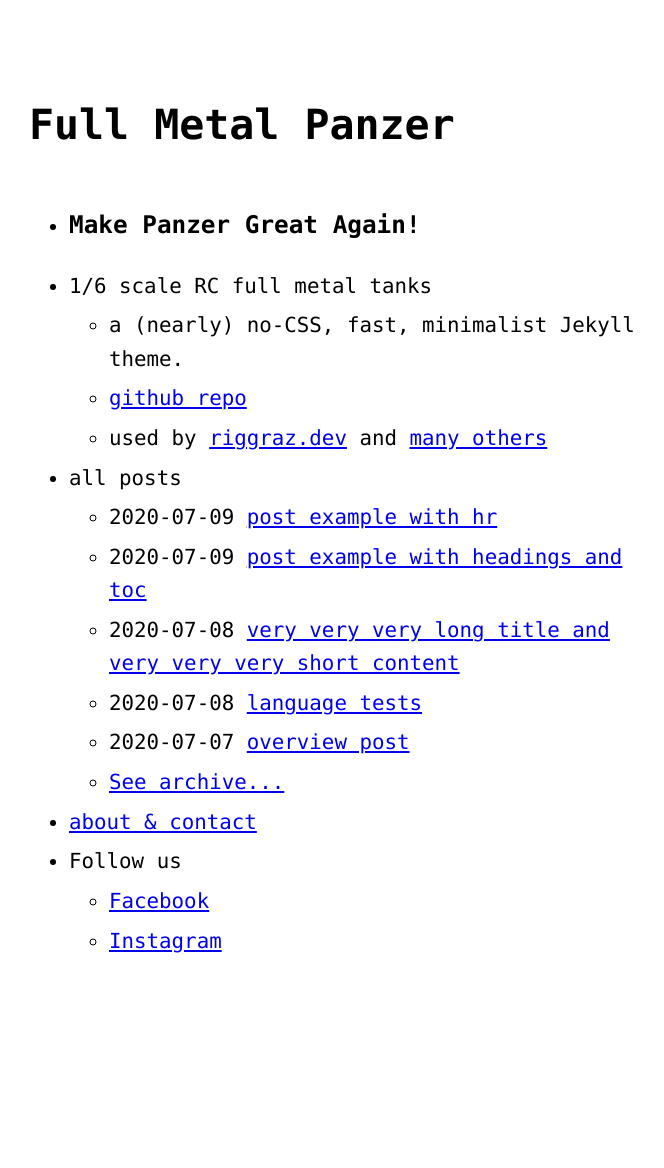
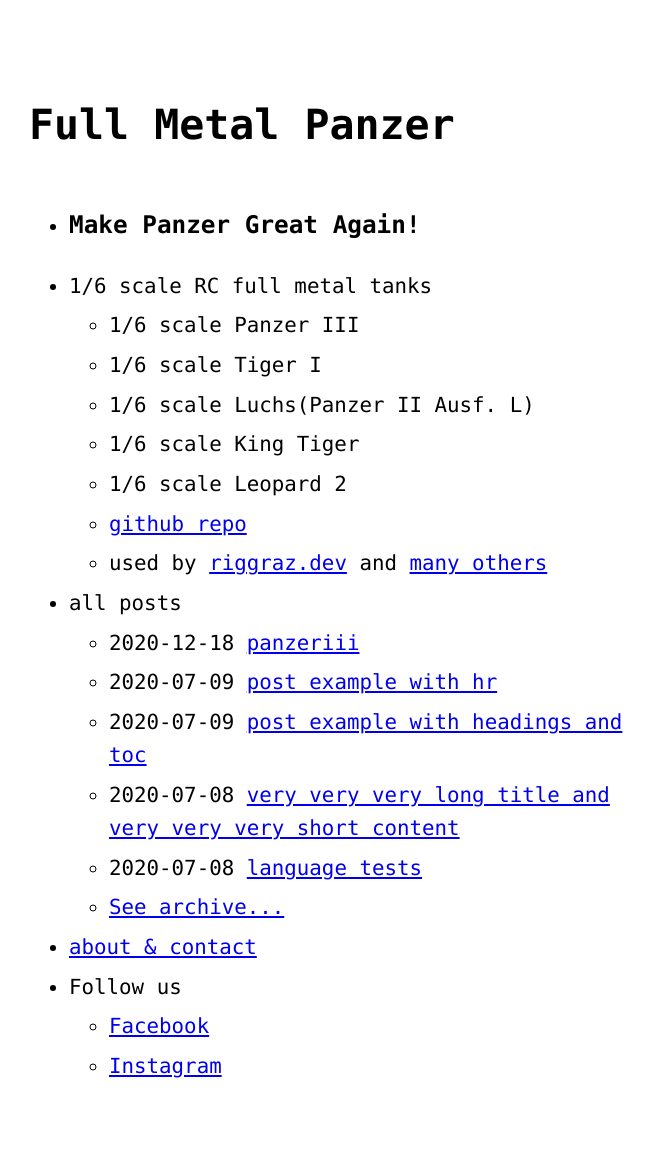
Before and after one commit to fullmetalpanzer/fullmetalpanzer.github.io, a Jekyll site: the page built from index.md, in a window 1280 px wide. Shown: the whole page, without its empty margins (291-955 px from the left). Built offline with Jekyll 4.4.1, drawn with Linux system fonts in a browser that asks for light colours; before the commit the page ends 1043 px from its top, so only the background shows below that.

Commit message:
change menu, about, add panzeriii post

```diff
--- a/_data/menu.yml
+++ b/_data/menu.yml
@@ -5,7 +5,11 @@ entries:
   - title: "<h3>Make Panzer Great Again!</h3>"
   - title: 1/6 scale RC full metal tanks
     entries:
-      - title: a (nearly) no-CSS, fast, minimalist Jekyll theme.
+      - title: 1/6 scale Panzer III
+      - title: 1/6 scale Tiger I
+      - title: 1/6 scale Luchs(Panzer II Ausf. L)
+      - title: 1/6 scale King Tiger
+      - title: 1/6 scale Leopard 2
       - title: github repo
         url: https://github.com/riggraz/no-style-please
       - title: "used by <a href='https://riggraz.dev'>riggraz.dev</a> and <a href='https://github.com/riggraz/no-style-please/network/dependents'>many others</a>"
--- /dev/null
+++ b/_posts/2020-12-18-panzeriii.md
@@ -0,0 +1,5 @@
+---
+layout: post
+---
+
+## 1/6 scale Panzer III
```
Also changed, not shown: about.md (+7 -3 lines).
